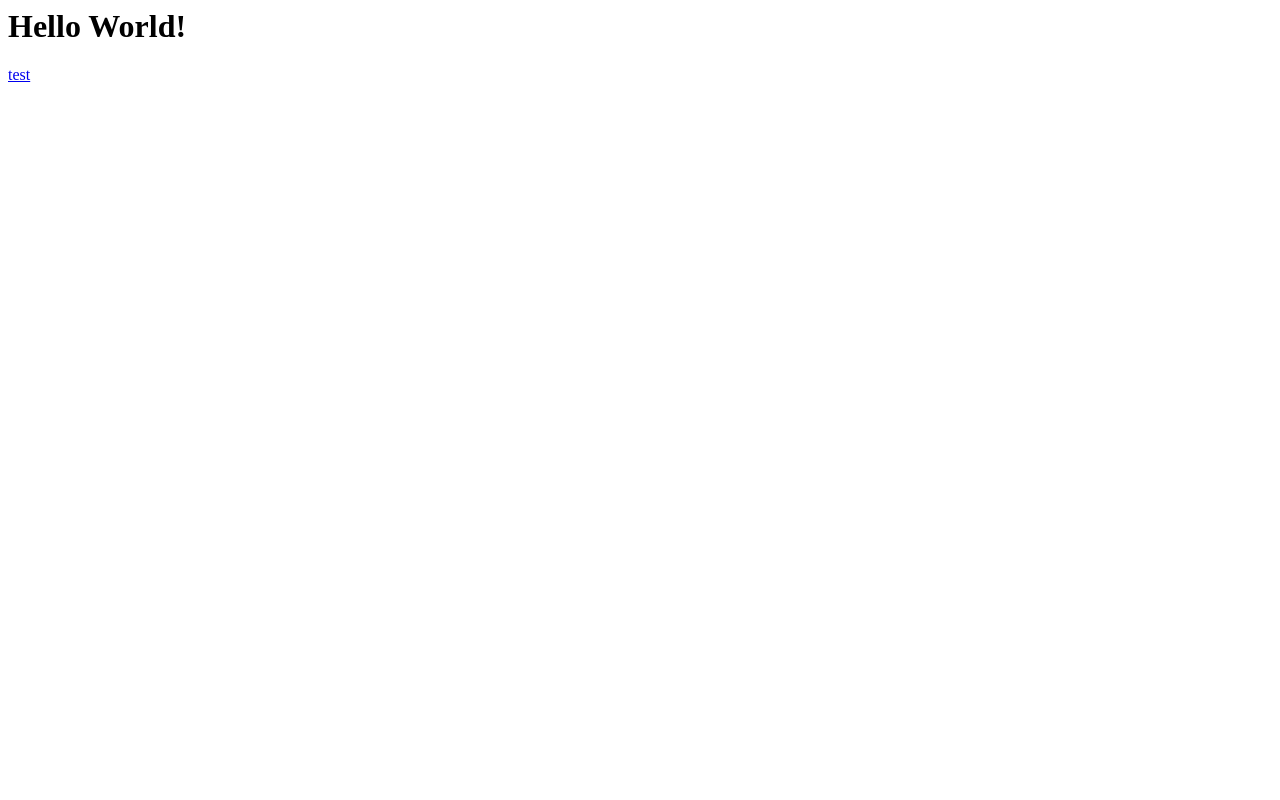
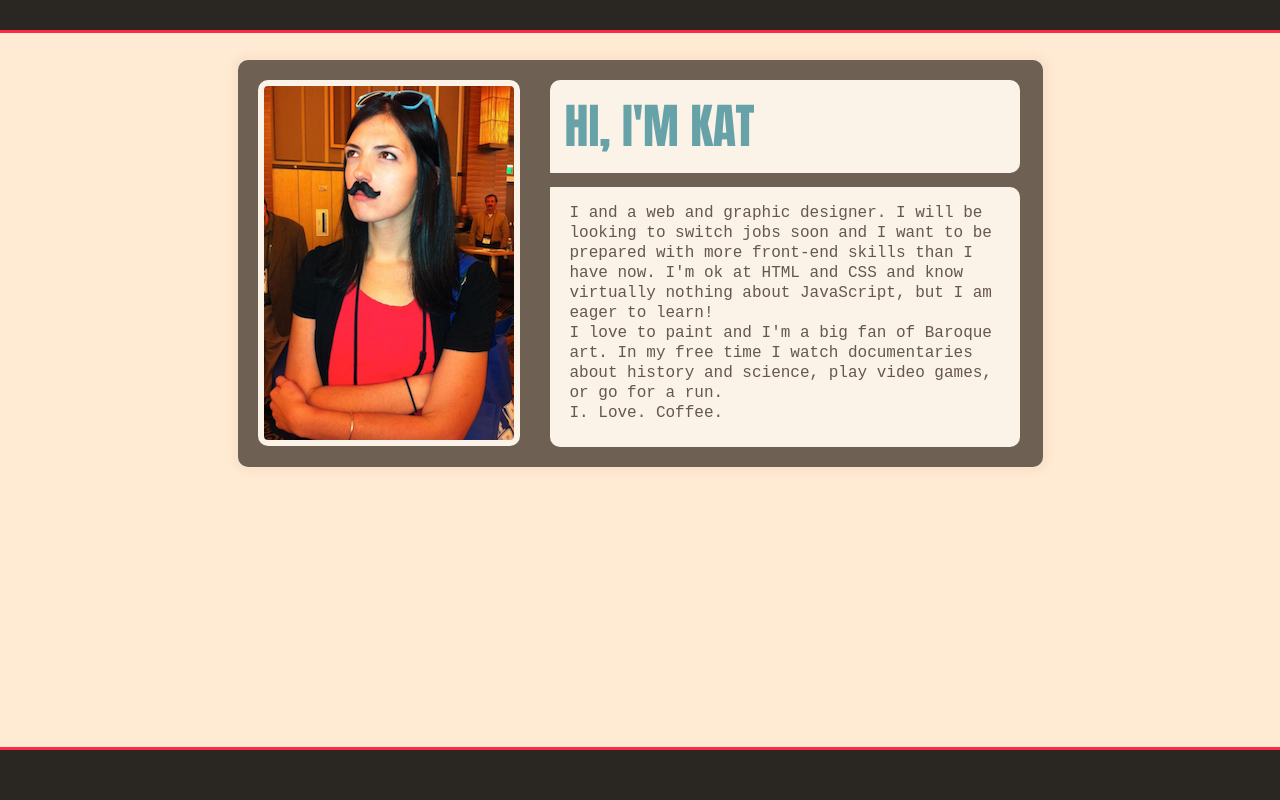
Before and after one commit to copernica/copernica.github.com, a plain HTML site: page index.html in a window 1280 px wide. Drawn offline with Linux system fonts and the light colour scheme.

Commit message:
add completedd page

```diff
--- a/index.html
+++ b/index.html
@@ -1,2 +1,20 @@
-<h1> Hello World! </h1>
-<a href="test.html">test</a>
+<html>
+  <head>
+	<link rel=StyleSheet href="assets/css/styles.css" type="text/css">
+  </head>
+  <body>
+  	<div class="head"></div>
+	<div class="foot"></div>
+  	  <div id="content">
+
+  	    <div class="img-module"></div>
+  	    <div class="headline"><h2>HI, I'M KAT</h2></div>
+  	    <div class="story-module">
+	      <p>I and a web and graphic designer. I will be looking to switch jobs soon and I want to be prepared with more front-end skills than I have now. I'm ok at HTML and CSS and know virtually nothing about JavaScript, but I am eager to learn!<br>
+	      I love to paint and I'm a big fan of Baroque art. In my free time I watch documentaries about history and science, play video games, or go for a run.<br>I. Love. Coffee.</p>
+	    </div>
+	    <div style="clear: both"></div>
+	 </div>
+	</div>
+  </body>
+</html>
```
